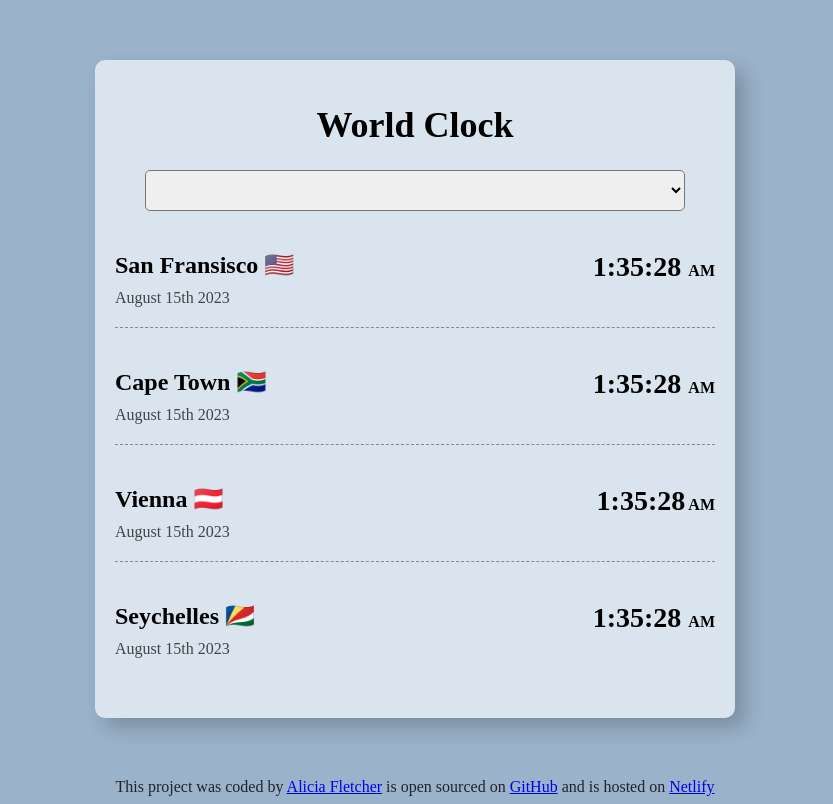
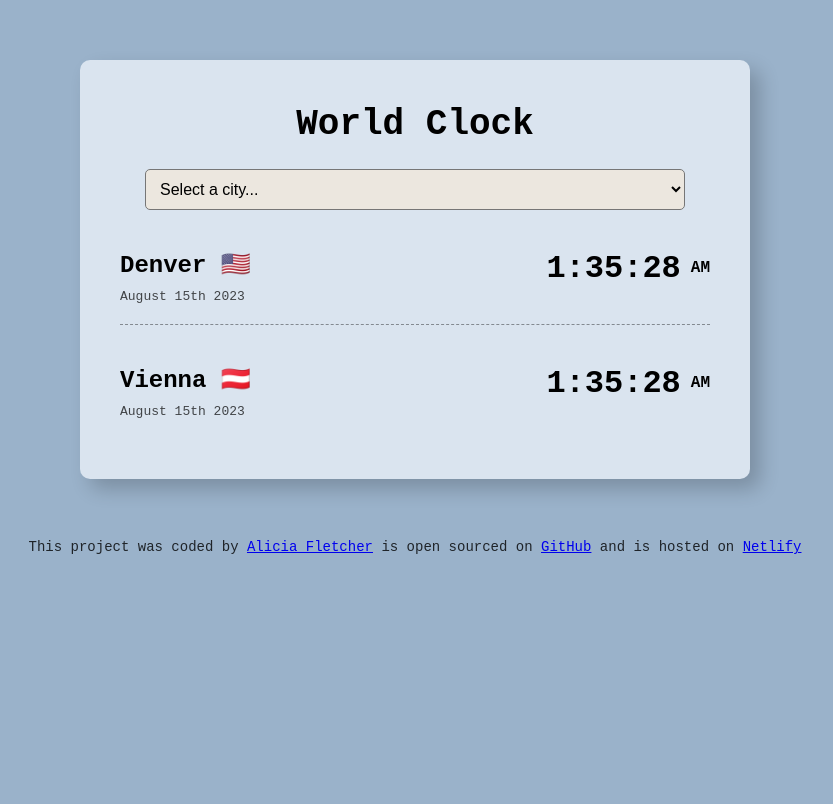
Before and after one commit to anafletcher/World-Clock-Project, a plain HTML site: page index.html in a window 1280 px wide. Shown: the whole page, without its empty margins (225-1058 px from the left). Drawn offline with nearby package versions, Linux system fonts and the light colour scheme; a script that the page names is missing.

Commit message:
Added momentjs time elements to the project

```diff
--- a/css/style.css
+++ b/css/style.css
@@ -1,5 +1,6 @@
 body {
   background-color: rgb(154, 178, 202);
+  font-family: monospace;
 }
 
 select {
@@ -9,13 +10,14 @@ select {
   border-radius: 5px;
   font-size: 16px;
   margin: 0 auto;
+  background-color: rgb(236, 231, 223);
 }
 
 .container {
   display: block;
   background-color: rgb(218, 228, 239);
   margin: 60px auto;
-  padding: 20px;
+  padding: 20px 35px;
   max-width: 600px;
   box-shadow: 10px 10px 20px rgba(0, 0, 0, 0.2);
   border-radius: 10px;
@@ -34,7 +36,7 @@ h2 {
 .city {
   display: flex;
   justify-content: space-between;
-  margin: 20px 0;
+  margin: 20px 5px;
   padding: 20px 0;
   border-bottom: 1px dashed rgba(0, 0, 0, 0.4);
 }
@@ -44,13 +46,16 @@ h2 {
 }
 
 .time {
-  font-size: 28px;
+  font-size: 32px;
   font-weight: bold;
+  display: flex;
+  gap: 10px;
 }
 
 .time small {
   font-size: 16px;
-  margin: 0;
+  line-height: 32px;
+  margin-top: 2px;
 }
 
 .date {
@@ -59,6 +64,6 @@ h2 {
 
 footer {
   text-align: center;
-  font-size: 16px;
+  font-size: 14px;
   color: rgba(0, 0, 0, 0.8);
 }
--- a/index.html
+++ b/index.html
@@ -3,46 +3,33 @@
   <head>
     <meta charset="UTF-8" />
     <meta name="viewport" content="width=device-width, initial-scale=1.0" />
+
     <link rel="stylesheet" href="css/style.css" />
+    <script src="https://cdnjs.cloudflare.com/ajax/libs/moment.js/2.29.4/moment.min.js"></script>
+    <script src="https://cdnjs.cloudflare.com/ajax/libs/moment-timezone/0.5.43/moment-timezone-with-data-1970-2030.min.js"></script>
     <title>World-Clock-Project</title>
   </head>
   <body>
     <div class="container">
       <h1>World Clock</h1>
       <select>
-        <option value="" Select a city...></option>
-        <option value="">London</option>
-        <option value="">New York</option>
-        <option value="">Singapore</option>
+        <option value="">Select a city...</option>
+        <option value="">London 🇬🇧</option>
+        <option value="">New York 🇺🇸</option>
+        <option value="">Singapore 🇸🇬</option>
       </select>
 
-      <div class="city">
+      <div class="city" id="denver">
         <div>
-          <h2>San Fransisco 🇺🇸</h2>
+          <h2>Denver 🇺🇸</h2>
           <div class="date">August 15th 2023</div>
         </div>
         <div class="time">1:35:28 <small> AM </small></div>
       </div>
 
-      <div class="city">
-        <div>
-          <h2>Cape Town 🇿🇦</h2>
-          <div class="date">August 15th 2023</div>
-        </div>
-        <div class="time">1:35:28 <small> AM </small></div>
-      </div>
-
-      <div class="city">
+      <div class="city" id="vienna">
         <div>
           <h2>Vienna 🇦🇹</h2>
-          <div class="date">August 15th 2023</div>
-        </div>
-        <div class="time">1:35:28<small> AM </small></div>
-      </div>
-
-      <div class="city">
-        <div>
-          <h2>Seychelles 🇸🇨</h2>
           <div class="date">August 15th 2023</div>
         </div>
         <div class="time">1:35:28 <small> AM </small></div>
--- /dev/null
+++ b/javascript/index.js
@@ -0,0 +1,24 @@
+function updateTime() {
+  let denverElement = document.querySelector("#denver");
+  let denverDateElement = denverElement.querySelector(".date");
+  let denverTimeElement = denverElement.querySelector(".time");
+  let denverTime = moment().tz("America/Denver");
+
+  denverDateElement.innerHTML = denverTime.format("MMM Do YYYY");
+  denverTimeElement.innerHTML = denverTime.format(
+    "h:mm:ss [<small>]A[</small>]"
+  );
+
+  let viennaElement = document.querySelector("#vienna");
+  let viennaDateElement = viennaElement.querySelector(".date");
+  let viennaTimeElement = viennaElement.querySelector(".time");
+  let viennaTime = moment().tz("Europe/Vienna");
+
+  viennaDateElement.innerHTML = viennaTime.format("MMM Do YYYY");
+  viennaTimeElement.innerHTML = viennaTime.format(
+    "h:mm:ss [<small>]A[</small>]"
+  );
+}
+
+updateTime();
+setInterval(updateTime, 1000);
```
